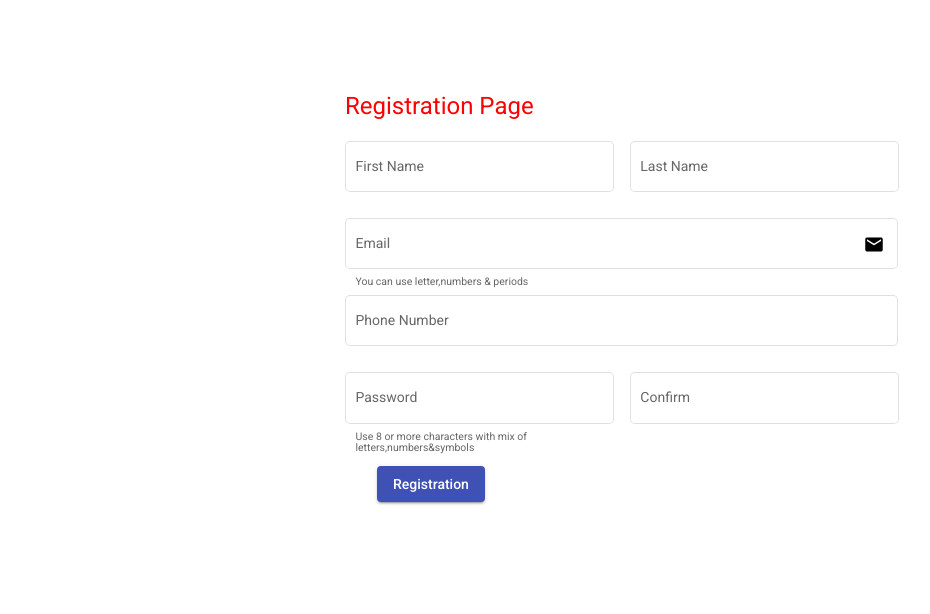
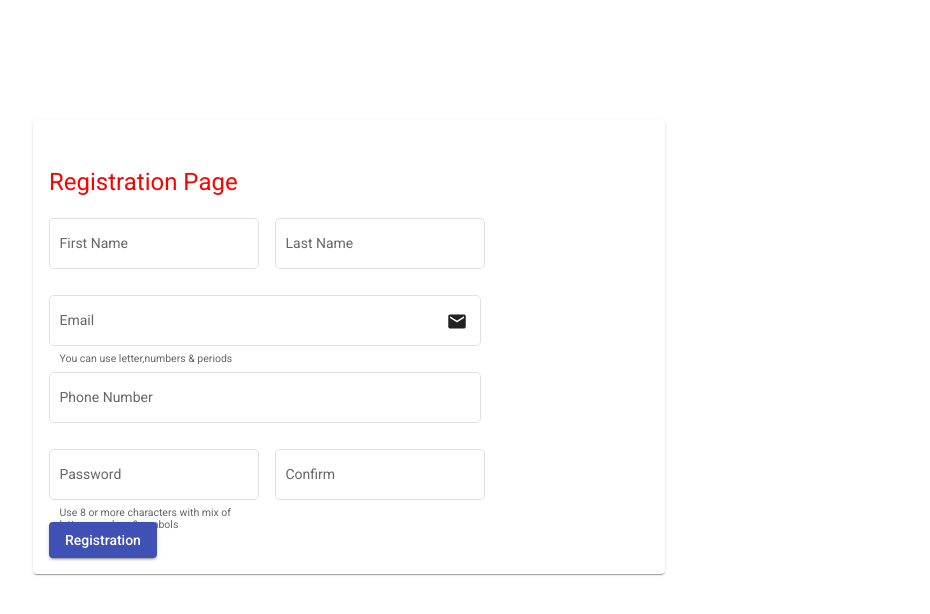
Before and after one commit to kparate446/Fundoo-FrontEnd-Angular, an Angular app: page /register in a window 1280 px wide. Shown: the top 614 px of the page, without its empty margins (167-1097 px from the left). Built offline with nearby package versions, Linux system fonts and the light colour scheme.

Commit message:
Added: BackEnd API Connectivity

```diff
--- a/src/app/app.module.ts
+++ b/src/app/app.module.ts
@@ -1,3 +1,4 @@
+import { MatSnackBarModule } from '@angular/material/snack-bar';
 import { BrowserModule } from '@angular/platform-browser';
 import { NgModule } from '@angular/core';
 import { AppRoutingModule } from './app-routing.module';
@@ -9,9 +10,10 @@ import {MatInputModule} from '@angular/material/input';
 import { ReactiveFormsModule } from '@angular/forms';
 import { MatIconModule } from '@angular/material/icon';
 import {MaterialModule } from './material/material.module';
-import {MatToolbarModule} from '@angular/material/toolbar'
-// import {MatCardModule} from '@angular/material/card';
-
+import { HttpClientModule } from '@angular/common/http';
+import { FormsModule } from '@angular/forms';
+// import {MatToolbarModule} from '@angular/material/toolbar';
+import {MatCardModule} from '@angular/material/card';
 import { RegistrationComponent } from './components/registration/registration.component';
 import { ForgotpasswordComponent } from './components/forgotpassword/forgotpassword.component';
 import { ResetpasswordComponent } from './components/resetpassword/resetpassword.component';
@@ -31,9 +33,12 @@ import { ResetpasswordComponent } from './components/resetpassword/resetpassword
     MatInputModule,
     ReactiveFormsModule,
     MatIconModule,
+    HttpClientModule,
     MaterialModule,
-    MatToolbarModule
-    // MatCardModule
+    MatSnackBarModule,
+    FormsModule ,
+    // MatToolbarModule,
+    MatCardModule
   ],
   providers: [],
   bootstrap: [AppComponent]
--- a/src/app/components/login/login.component.html
+++ b/src/app/components/login/login.component.html
@@ -1,32 +1,28 @@
-<!-- <mat-card> -->
+<div fxLayout="row" fxFlex=100 fxLayoutAlign="center center" style="margin-top: 120px;margin-left: 400px">
+  <mat-card style=" width: 600px;height: 350px;" fxLayoutAlign="center center">
     <!-- <h1 style="margin-left: 40%; margin-top: 7%"> Login Page</h1> -->
-<div class = "mat-headline" style="margin-left: 10%; margin-top: 5%;color:red;"> Login Page</div>
+    <div class="mat-headline" style="margin-left: 20%; margin-top: 5%;color:seagreen;"> Login Page</div>
     <!-- <math-card-content> -->
+    <form [formGroup]="login">
       <div>
-  <mat-form-field appearance="outline" fxFlext=50 style="width: 25%;">
+        <mat-form-field appearance="outline" fxFlext=50 style="width: 57%;">
           <!-- <mat-label>Outline form field</mat-label> -->
           <mat-label>Email</mat-label>
-    <input matInput placeholder="Email">
+          <input matInput placeholder="Email" formControlName="email">
           <mat-icon matSuffix>email</mat-icon>
-    <!-- <mat-hint>Hint</mat-hint> -->
         </mat-form-field>
-  <br/>
       </div>
       <div>
-<mat-form-field appearance="outline" fxFlext=50 style="width: 25%;">
+        <mat-form-field appearance="outline" fxFlext=50 style="width: 57%;">
           <mat-label>Password</mat-label>
-    <input matInput placeholder="password">
+          <input matInput placeholder="password" formControlName="password">
           <mat-icon matSuffix>password</mat-icon>
         </mat-form-field>
-
       </div>
-<!-- </math-card-content> -->
-<!-- <mat-card-actions align="end"> -->
+    </form>
     <div>
-  <button color="primary" (click)="login()" mat-raised-button >Login</button>
+      <button color="primary" (click)="loginForm()" mat-raised-button>Login</button>
       <button color="primary" routerLink='register' mat-raised-button>register</button>
     </div>
-<!-- </mat-card-actions> -->
-  <!-- <button mat-icon-button class="large"><mat-icon>Login</mat-icon></button> -->
-<!-- </mat-card> -->
-<!-- <button mat-button (click)=navigatepage()>forgotpassword</button> -->
+  </mat-card>
+</div>
--- a/src/app/components/login/login.component.scss
+++ b/src/app/components/login/login.component.scss
@@ -2,10 +2,10 @@
 
 }
 button{
-    margin-right: 9.3rem;
+    margin-right: 7.3rem;
 }
 div{
-    margin-left: 10%;
+    margin-left: 20%;
     margin-right: 1rem;
     margin-top: 0%;
 }
--- a/src/app/components/login/login.component.ts
+++ b/src/app/components/login/login.component.ts
@@ -1,5 +1,8 @@
 import { Component, OnInit } from '@angular/core';
 import { UserService } from 'src/app/services/user-service/user.service';
+import { FormBuilder, FormGroup, Validators } from '@angular/forms';
+import { MatSnackBar } from '@angular/material/snack-bar';
+import { Router } from '@angular/router';
 
 @Component({
   selector: 'app-login',
@@ -7,12 +10,31 @@ import { UserService } from 'src/app/services/user-service/user.service';
   styleUrls: ['./login.component.scss']
 })
 export class LoginComponent implements OnInit {
+  login: FormGroup;
+  submitted = false;
 
-  constructor() { }
+  constructor(private loginservice:UserService,
+    private formBuilder: FormBuilder,
+    private snackbar:MatSnackBar,
+    private router:Router) { }
 
   ngOnInit(): void {
+    this.login = this.formBuilder.group({
+      email: ['', [Validators.required, Validators.email]],
+      password: ['', [Validators.required, Validators.minLength(6)]]
+    });
   }
-  login(){
-    console.log("hello how are you");
+  loginForm(){
+    console.log("User Login");
+    this.loginservice.login(this.login.value).subscribe(response => {
+      localStorage.setItem('token', response['data']);
+      console.log(response)
+          this.snackbar.open("User Logged in Successfully", '', {
+        duration: 2000,
+      });
+      this.router.navigate([''])
+    }, error => {
+      console.log("login response", error);
+    })
   }
 }
--- a/src/app/components/registration/registration.component.html
+++ b/src/app/components/registration/registration.component.html
@@ -1,4 +1,8 @@
-<div class = "mat-headline" style="margin-left: 40%; margin-top: 7%;color:red;"> Registration Page</div>
+<div fxLayout="row" fxFlex=100 fxLayoutAlign="center center" style="margin-top: 120px;margin-left: 200px;">
+    <mat-card style=" width: 600px;" fxLayoutAlign="center center">
+        <div class="mat-headline" style="margin-left: 0%; margin-top: 5%;color:red;"> Registration Page</div>
+
+        <form [formGroup]="registration">
             <div>
                 <mat-form-field appearance="outline" fxFlext=50 style="width: 35%;margin-right: 1rem;">
                     <mat-label>First Name</mat-label>
@@ -34,7 +38,9 @@
                     <input matInput placeholder="Confirm">
                 </mat-form-field>
             </div>
-<br/>
-    <button color="primary" mat-raised-button>Registration</button>
-<br>
-<br>
+        </form>
+        <div>
+            <button color="primary" (click)="registrationform()" mat-raised-button>Registration</button>
+        </div>
+    </mat-card>
+</div>
--- a/src/app/components/registration/registration.component.scss
+++ b/src/app/components/registration/registration.component.scss
@@ -1,7 +1,7 @@
-button{
-    margin-left: 34rem;
-    margin-top: 0rem;
-}
-div{
-    margin-left: 40%; margin-top: 0%;
-}
+// button{
+//     margin-left: 34rem;
+//     margin-top: 0rem;
+// }
+// div{
+//     margin-left: 40%; margin-top: 0%;
+// }
--- a/src/app/components/registration/registration.component.ts
+++ b/src/app/components/registration/registration.component.ts
@@ -1,4 +1,8 @@
 import { Component, OnInit } from '@angular/core';
+import { UserService } from 'src/app/services/user-service/user.service';
+import { FormBuilder, FormGroup, Validators } from '@angular/forms';
+import { MatSnackBar } from '@angular/material/snack-bar';
+import { Router } from '@angular/router';
 
 @Component({
   selector: 'app-registration',
@@ -6,10 +10,36 @@ import { Component, OnInit } from '@angular/core';
   styleUrls: ['./registration.component.scss']
 })
 export class RegistrationComponent implements OnInit {
+  registration: FormGroup;
+  submitted = false;
 
-  constructor() { }
+  constructor(private registrationservice:UserService,
+    private formBuilder: FormBuilder,
+    private snackbar:MatSnackBar,
+    private router:Router) { }
 
   ngOnInit(): void {
+    this.registration = this.formBuilder.group({
+      firstName:['',[Validators.required,Validators.minLength(3)]],
+      lastName:['',[Validators.required,Validators.minLength(3)]],
+      email: ['', [Validators.required, Validators.email]],
+      phoneNumnber:['',[Validators.required,Validators.maxLength(10)]],
+      password: ['', [Validators.required, Validators.minLength(6)]],
+    });
+  }
+  registrationform(){
+    console.log("User Registartion");
+    this.registrationservice.registration(this.registration.value).subscribe(response => {
+      localStorage.setItem('token', response['data']);
+      console.log(response)
+          this.snackbar.open("User Registration Successfully", 'register', {
+        duration: 2000,
+      });
+      this.router.navigate(['/register'])
+
+    }, error => {
+      console.log("Registration response", error);
+    })
   }
 
 }
--- a/src/app/services/user-service/user.service.ts
+++ b/src/app/services/user-service/user.service.ts
@@ -8,6 +8,11 @@ export class UserService {
 url=environment.url;
   constructor(public HttpService:HttpService) { }
   login(data){
-return this.HttpService.post(this.url+'/loginuser',data);
+    console.log(data)
+return this.HttpService.post(this.url+'/loginusers',data);
+  }
+  registration(data){
+    console.log(data)
+    return this.HttpService.post(this.url+'/addusers',data);
   }
 }
--- a/src/environments/environment.ts
+++ b/src/environments/environment.ts
@@ -4,7 +4,7 @@
 
 export const environment = {
   production: false,
-  url:'/userapi'
+  url:'http://localhost:8080/userapi'
 };
 
 /*
```
Lines whose indentation alone changed are shown as unchanged.
